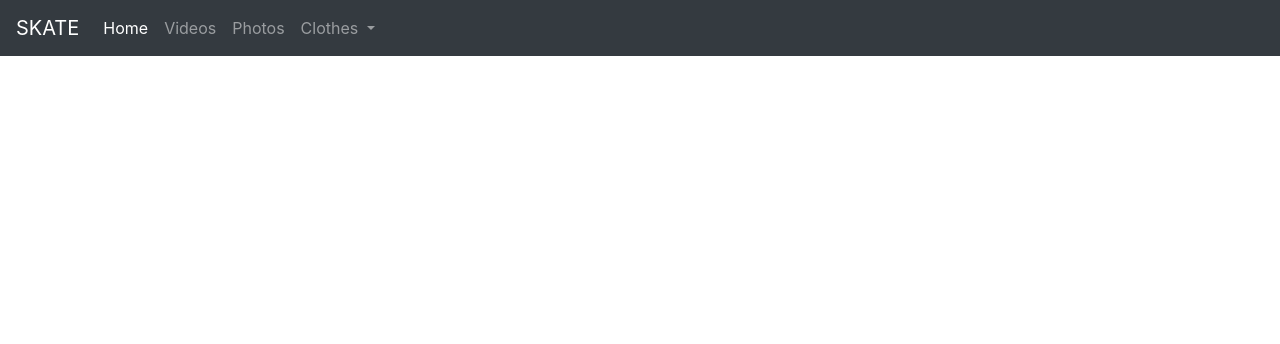
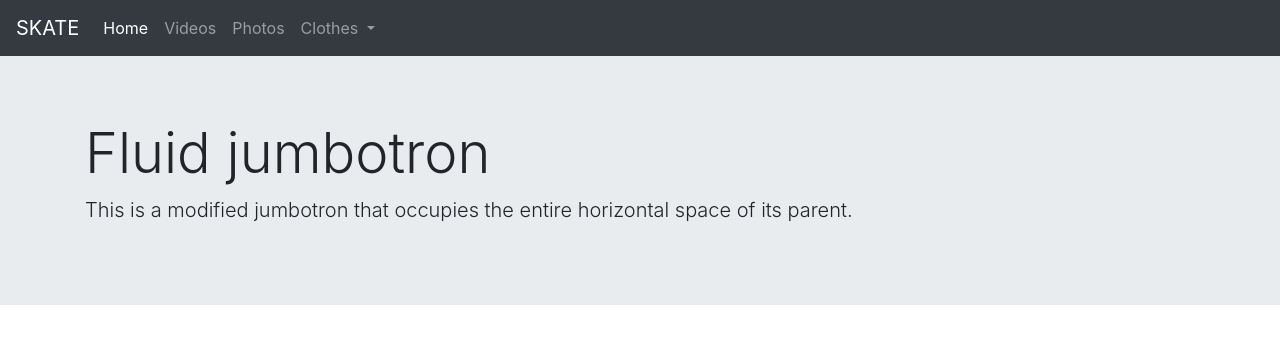
Before and after one commit to imZeo/DevslopesSection11, a plain HTML site: page index.html in a window 1280 px wide. Drawn offline with nearby package versions, Linux system fonts and the light colour scheme.

Commit message:
Added jumbotron.

```diff
--- a/index.html
+++ b/index.html
@@ -15,6 +15,7 @@
 
 <body>
 
+    <div class="">
         <nav class="navbar navbar-expand-md navbar-dark bg-dark">
             <a class="navbar-brand" href="#">SKATE</a>
             <button class="navbar-toggler" type="button" data-toggle="collapse" data-target="#navbarNavDropdown" aria-controls="navbarNavDropdown" aria-expanded="false" aria-label="Toggle navigation">
@@ -44,7 +45,14 @@
                 </ul>
             </div>
         </nav>
+    </div>
 
+    <div class="jumbotron jumbotron-fluid">
+      <div class="container">
+        <h1 class="display-4">Fluid jumbotron</h1>
+        <p class="lead">This is a modified jumbotron that occupies the entire horizontal space of its parent.</p>
+      </div>
+    </div>
 
     <!-- jQuery first, then Tether, then Bootstrap JS. -->
     <script src="https://code.jquery.com/jquery-3.1.1.slim.min.js" integrity="sha384-A7FZj7v+d/sdmMqp/nOQwliLvUsJfDHW+k9Omg/a/EheAdgtzNs3hpfag6Ed950n" crossorigin="anonymous"></script>
```
Lines whose indentation alone changed are shown as unchanged.
